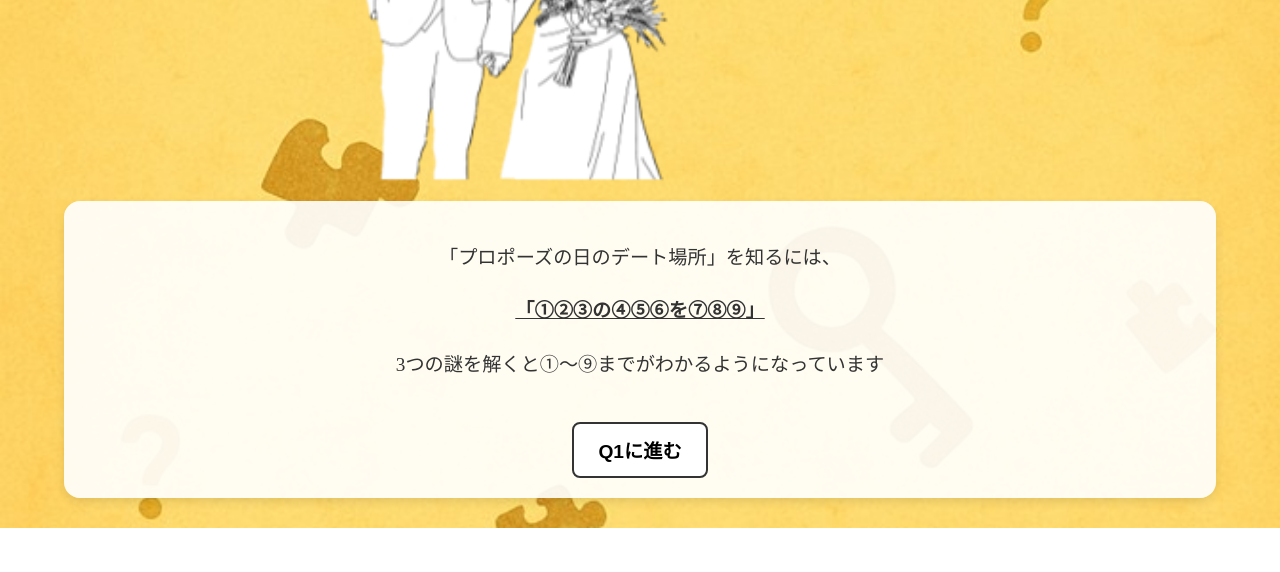
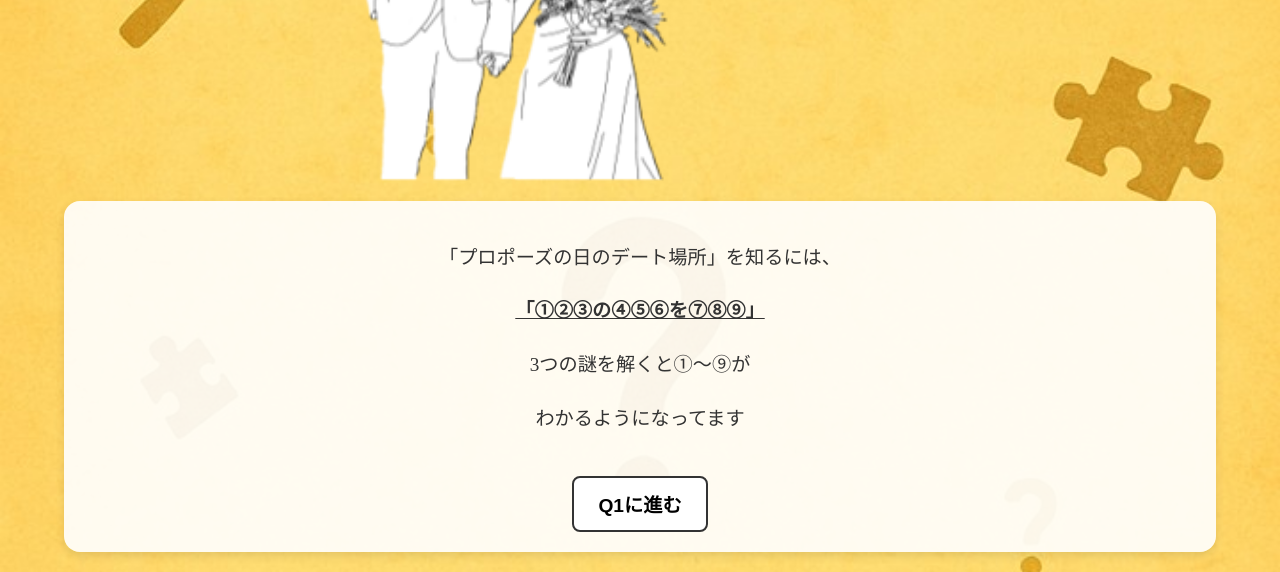
Before and after one commit to nagi604/nazotoki-wedding, a plain HTML site: page index.html in a window 1280 px wide. Shown: the part 272-844 px from the top of the page. Before the commit the page ends 800 px from the top, so only its background shows below. Drawn offline with Linux system fonts and the light colour scheme.

Commit message:
Add files via upload

```diff
--- a/index.html
+++ b/index.html
@@ -83,7 +83,8 @@
     <div class="text-box">
       <p>「プロポーズの日のデート場所」を知るには、</p>
       <p class="highlight">「①②③の④⑤⑥を⑦⑧⑨」</p>
-      <p>3つの謎を解くと①～⑨までがわかるようになっています</p>
+      <p>3つの謎を解くと①～⑨が</p>
+      <p>わかるようになってます</p>
       <button class="start-button" onclick="location.href='q1.html'">Q1に進む</button>
     </div>
   </div>
```
Also changed, not shown: q1.html (+1 -1 lines).
